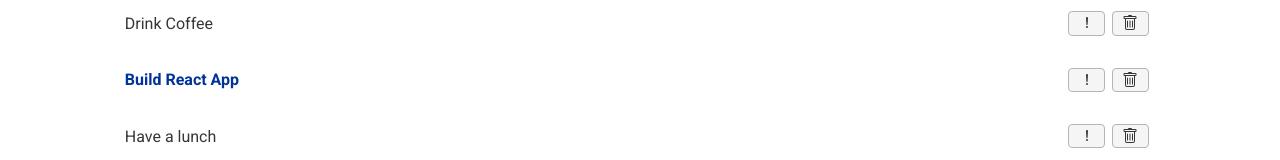
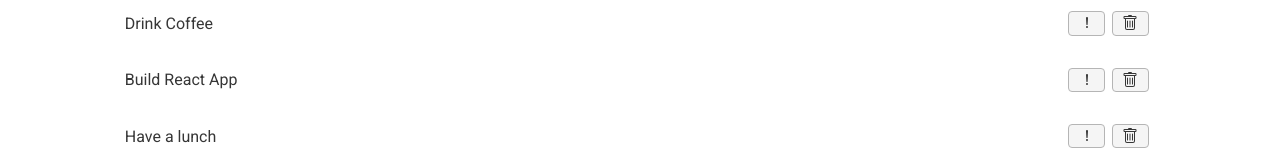
Before and after one commit to anysofronova/react-todo-advanced-app, a React (Create React App) app: page / in a window 1280 px wide. Shown: the part 151-311 px from the top of the page. Built offline with nearby package versions, Linux system fonts and the light colour scheme.

Commit message:
Important and Done task

```diff
--- a/src/components/TodoListItem/TodoListItem.jsx
+++ b/src/components/TodoListItem/TodoListItem.jsx
@@ -2,22 +2,51 @@ import React from "react";
 import style from "./TodoListItem.module.css";
 import cn from "classnames";
 import { BsExclamationLg, BsTrash } from "react-icons/bs";
+import * as PropTypes from "prop-types";
 
-const TodoListItem = ({ label, important = false }) => {
+export default class TodoListItem extends React.Component {
+  state = {
+    done: false,
+    important: false,
+  };
+  onDoneTask = () => {
+    this.setState(({ done }) => {
+      return { done: !done };
+    });
+  };
+  onImportantTask = () => {
+    this.setState(({ important }) => {
+      return { important: !important };
+    });
+  };
+  render() {
+    const { label, id, onDeleted } = this.props;
+    const { done, important } = this.state;
     return (
       <div className={cn(style.TodoListItem)}>
-      <span className={cn(important && style.important, style.label)}>
+        <span
+          className={cn(
+            important && style.important,
+            done && style.done,
+            style.label
+          )}
+          onClick={this.onDoneTask}
+        >
           {label}
         </span>
 
-      <button className={cn(style.btn, "btn")}>
+        <button className={cn(style.btn, "btn")} onClick={this.onImportantTask}>
           <BsExclamationLg />
         </button>
-      <button className={cn(style.btn, "btn")}>
+        <button className={cn(style.btn, "btn")} onClick={() => onDeleted(id)}>
           <BsTrash />
         </button>
       </div>
     );
+  }
+}
+
+TodoListItem.propTypes = {
+  label: PropTypes.string,
+  important: PropTypes.bool,
 };
-
-export default TodoListItem;
--- a/src/components/TodoListItem/TodoListItem.module.css
+++ b/src/components/TodoListItem/TodoListItem.module.css
@@ -10,6 +10,11 @@
 }
 .label {
   flex-grow: 1;
+  cursor: pointer;
+}
+
+.done {
+  text-decoration: line-through;
 }
 
 .btn {
```
Lines whose indentation alone changed are shown as unchanged.
